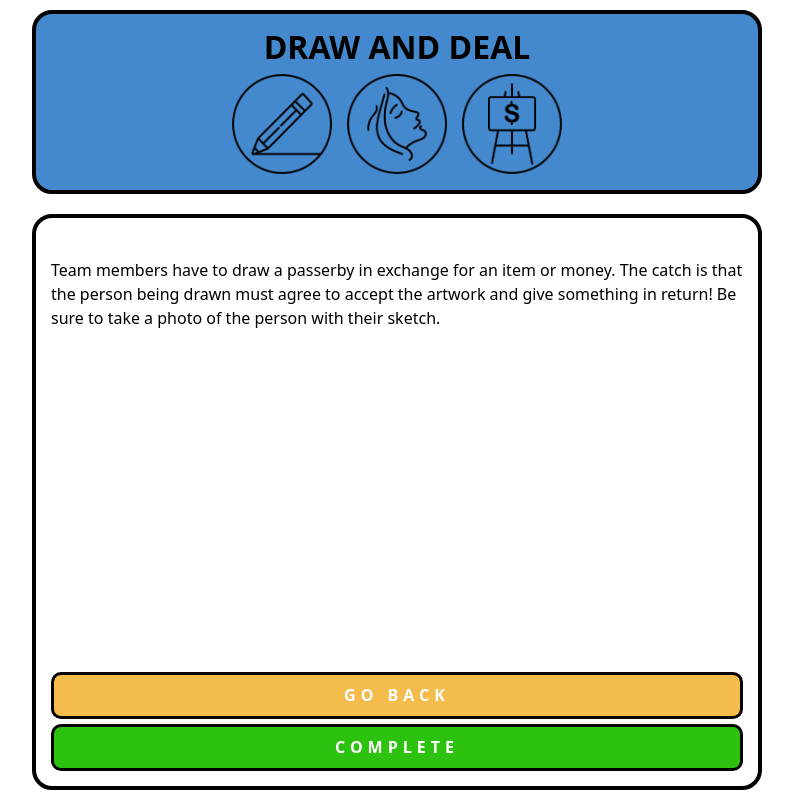
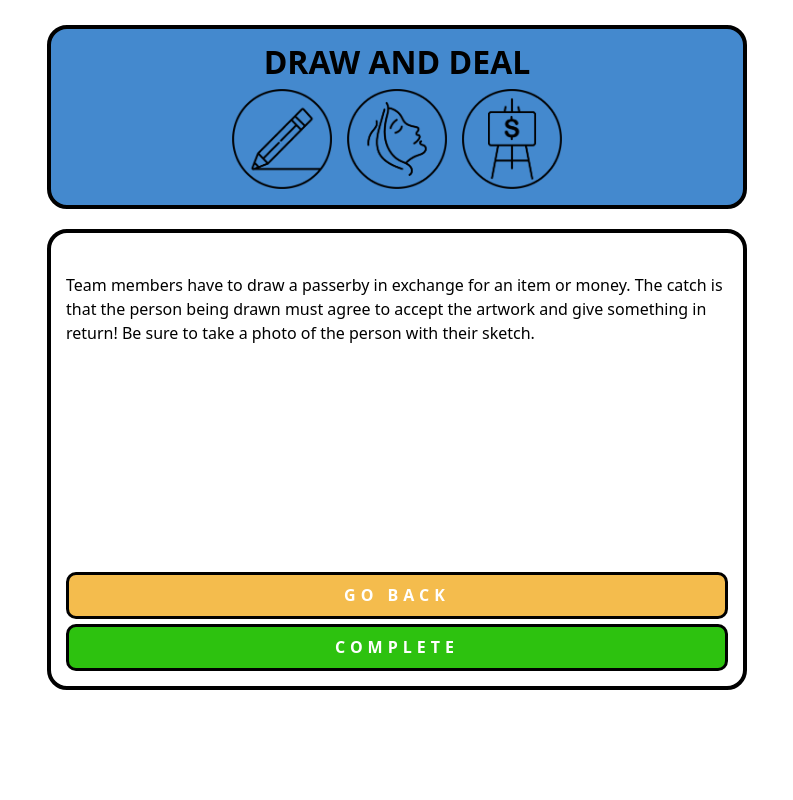
Before and after one commit to haydnkerr/Amazing-Race, a React (Vite) app: page /Amazing-Race/DrawPerson in a window 1280 px wide. Shown: the whole page, without its empty margins (243-1036 px from the left). Built offline with nearby package versions, Linux system fonts and the light colour scheme.

Commit message:
Update App.css

```diff
--- a/src/App.css
+++ b/src/App.css
@@ -132,6 +132,7 @@ body {
   display: flex;
   flex-direction: column;
   justify-content: stretch;
+  padding: 15px 15px 100px 15px;
 }
 
 .challenge-card-container {
```
